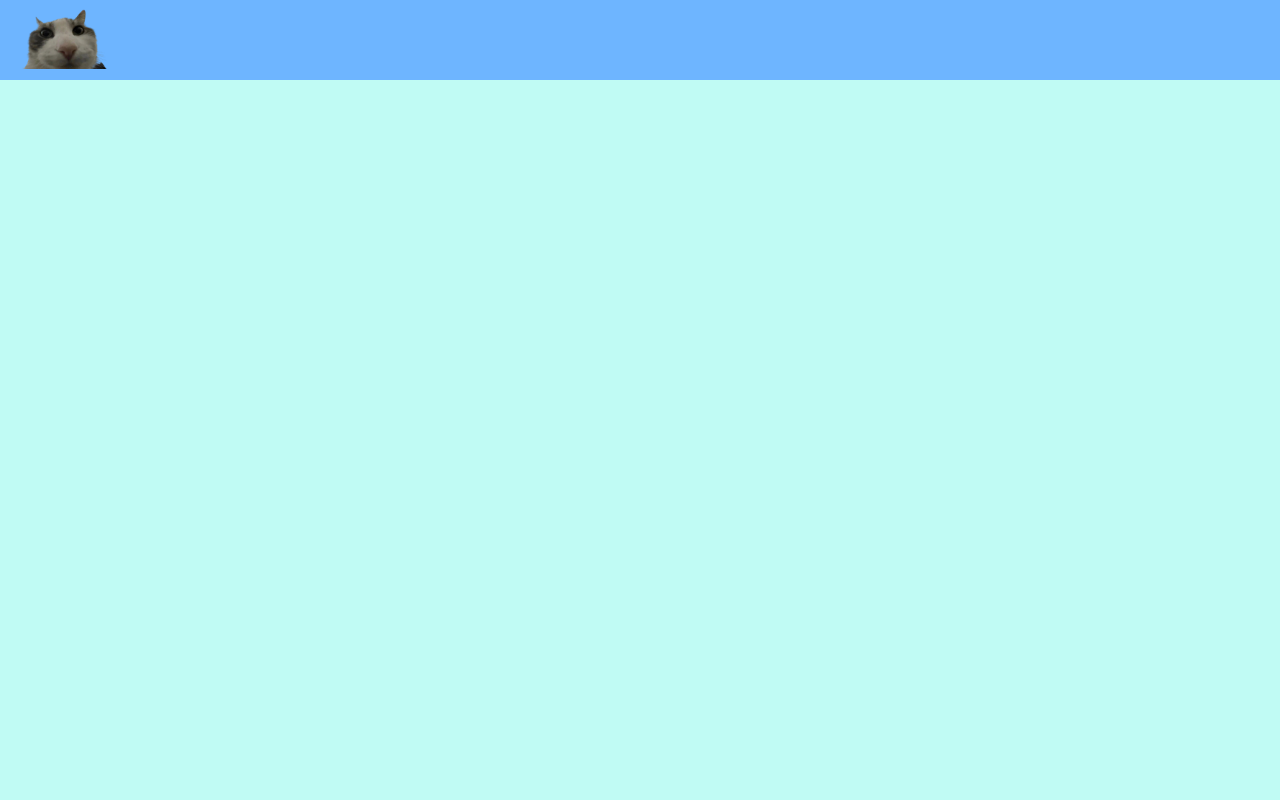
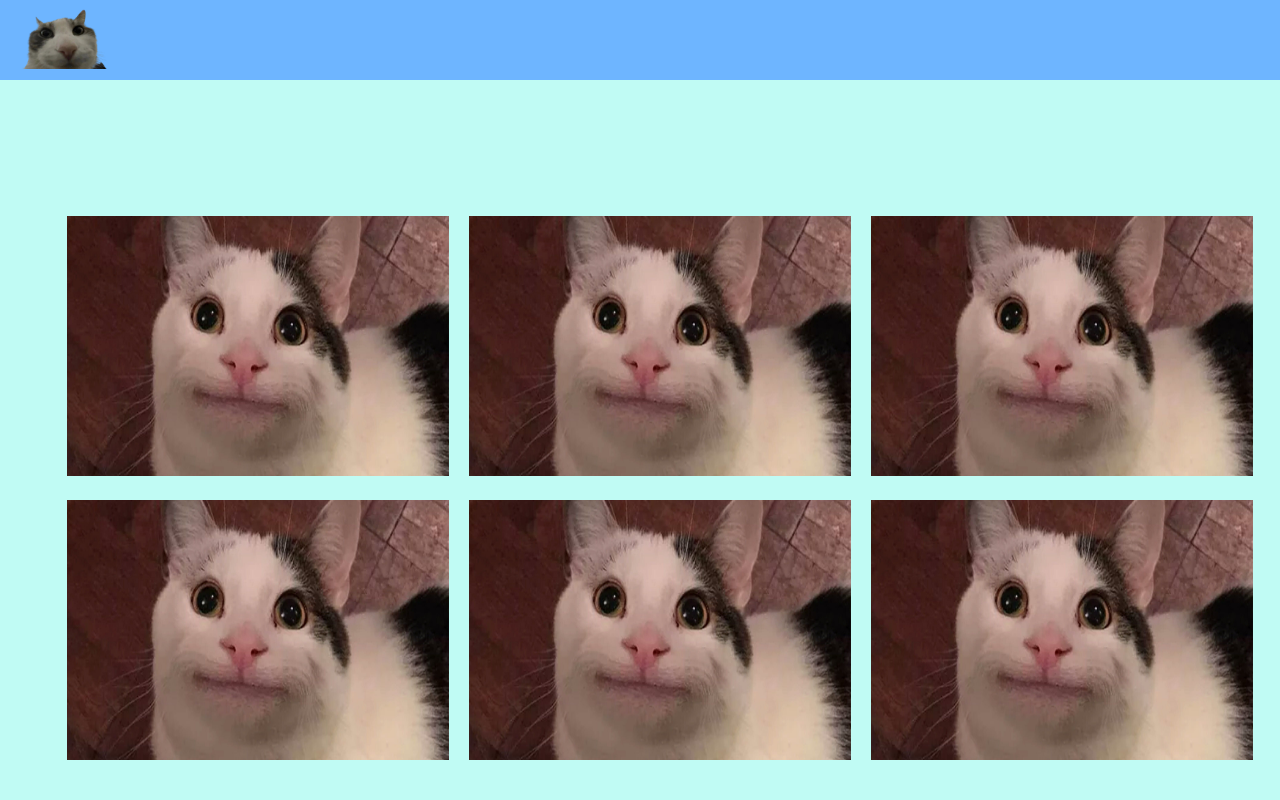
Before and after one commit to Sustavo/Cats-Generator, a Vue app: page / in a window 1280 px wide. Both pictures are taken after a click on the button "tap here to see cats". Shown: the top 800 px of the page. Built offline with nearby package versions, Linux system fonts and the light colour scheme.

Commit message:
Feat: testing Style CatGenerator to use the api

```diff
--- a/src/views/CatGeneratorView.vue
+++ b/src/views/CatGeneratorView.vue
@@ -1,6 +1,55 @@
 <template>
-  <div>
-    <img src="" alt="">
+  <div class="main">
+    <ul>
+      <li>
+        <img src="../assets/5954b408c66525ad932faa693a647e3f.jpg" alt="">
+      </li>
+      <li>
+        <img src="../assets/5954b408c66525ad932faa693a647e3f.jpg" alt="">
+      </li>
+      <li>
+        <img src="../assets/5954b408c66525ad932faa693a647e3f.jpg" alt="">
+      </li>
+      <li>
+        <img src="../assets/5954b408c66525ad932faa693a647e3f.jpg" alt="">
+      </li>
+      <li>
+        <img src="../assets/5954b408c66525ad932faa693a647e3f.jpg" alt="">
+      </li>
+      <li>
+        <img src="../assets/5954b408c66525ad932faa693a647e3f.jpg" alt="">
+      </li>
+      <li>
+        <img src="../assets/5954b408c66525ad932faa693a647e3f.jpg" alt="">
+      </li>
+      <li>
+        <img src="../assets/5954b408c66525ad932faa693a647e3f.jpg" alt="">
+      </li>
+      <li>
+        <img src="../assets/5954b408c66525ad932faa693a647e3f.jpg" alt="">
+      </li>
+      <li>
+        <img src="../assets/5954b408c66525ad932faa693a647e3f.jpg" alt="">
+      </li>
+      <li>
+        <img src="../assets/5954b408c66525ad932faa693a647e3f.jpg" alt="">
+      </li>
+      <li>
+        <img src="../assets/5954b408c66525ad932faa693a647e3f.jpg" alt="">
+      </li>
+      <li>
+        <img src="../assets/5954b408c66525ad932faa693a647e3f.jpg" alt="">
+      </li>
+      <li>
+        <img src="../assets/5954b408c66525ad932faa693a647e3f.jpg" alt="">
+      </li>
+      <li>
+        <img src="../assets/5954b408c66525ad932faa693a647e3f.jpg" alt="">
+      </li>
+      <li>
+        <img src="../assets/5954b408c66525ad932faa693a647e3f.jpg" alt="">
+      </li>
+    </ul>
   </div>
 </template>
 
@@ -10,6 +59,26 @@ export default {
 }
 </script>
 
-<style>
+<style scoped>
+  .main {
+    display: flex;
+    margin: 15vh 0;
+    max-height: calc(100vh - 220px);
+    overflow-y: auto;
+  }
+
+  img {
+    width: 382px;
+    height: 260px;
+  }
+
+  ul {
+    list-style: none;
+    display: flex;
+    justify-content: center;
+    align-items: center;
+    flex-wrap: wrap;
+    gap: 20px;
+  }
 
 </style>
```
